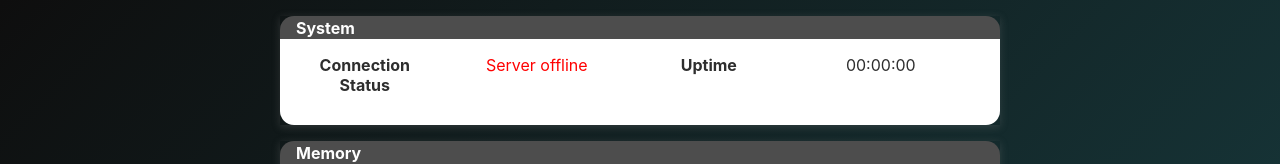
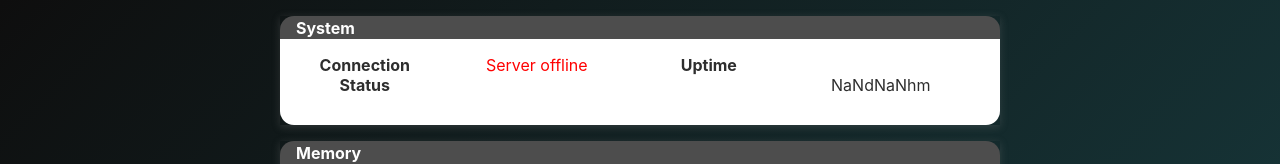
Before and after one commit to graham-mills/linux-task-manager, a React (Create React App) app in the folder frontend/: page / in a window 1280 px wide. Shown: the top 164 px of the page. Built offline with nearby package versions, Linux system fonts and the light colour scheme; no server answers.

Commit message:
Add human friendly uptime

```diff
--- a/frontend/src/components/Overview/Overview.js
+++ b/frontend/src/components/Overview/Overview.js
@@ -21,7 +21,7 @@ const Overview = ({ setConnStatus, connStatus }) => {
          return;
       }
       const data = await response.json();
-      setUptime(data.formatted);
+      setUptime(data);
       setConnStatus(ConnectionStatus.Ok);
    }, [setConnStatus]);
 
@@ -41,14 +41,17 @@ const Overview = ({ setConnStatus, connStatus }) => {
 
    // Apply style to connection status value, depending on the current status
    let connStatusStyle = classes["conn-status-unknown"];
-   if (connStatus === ConnectionStatus.Ok)
-   {
+   if (connStatus === ConnectionStatus.Ok) {
       connStatusStyle = classes["conn-status-ok"];
-   }
-   else if (connStatus === ConnectionStatus.ServerOffline || connStatus.Error)
-   {
+   } else if (
+      connStatus === ConnectionStatus.ServerOffline ||
+      connStatus.Error
+   ) {
       connStatusStyle = classes["conn-status-not-ok"];
    }
+
+   const uptimeDays = Math.floor(uptime.hours / 24);
+   const uptimeTodaysHours = uptime.hours - uptimeDays * 24;
 
    return (
       <Card title="System">
@@ -64,7 +67,13 @@ const Overview = ({ setConnStatus, connStatus }) => {
             <Column>
                <Row>
                   <Label>Uptime</Label>
-                  <Value>{uptime}</Value>
+                  <Value>{uptime.formatted}</Value>
+               </Row>
+               <Row>
+                  <Label></Label>
+                  <Value>
+                     {uptimeDays}d{uptimeTodaysHours}h{uptime.minutes}m
+                  </Value>
                </Row>
             </Column>
          </FlexTable>
```
